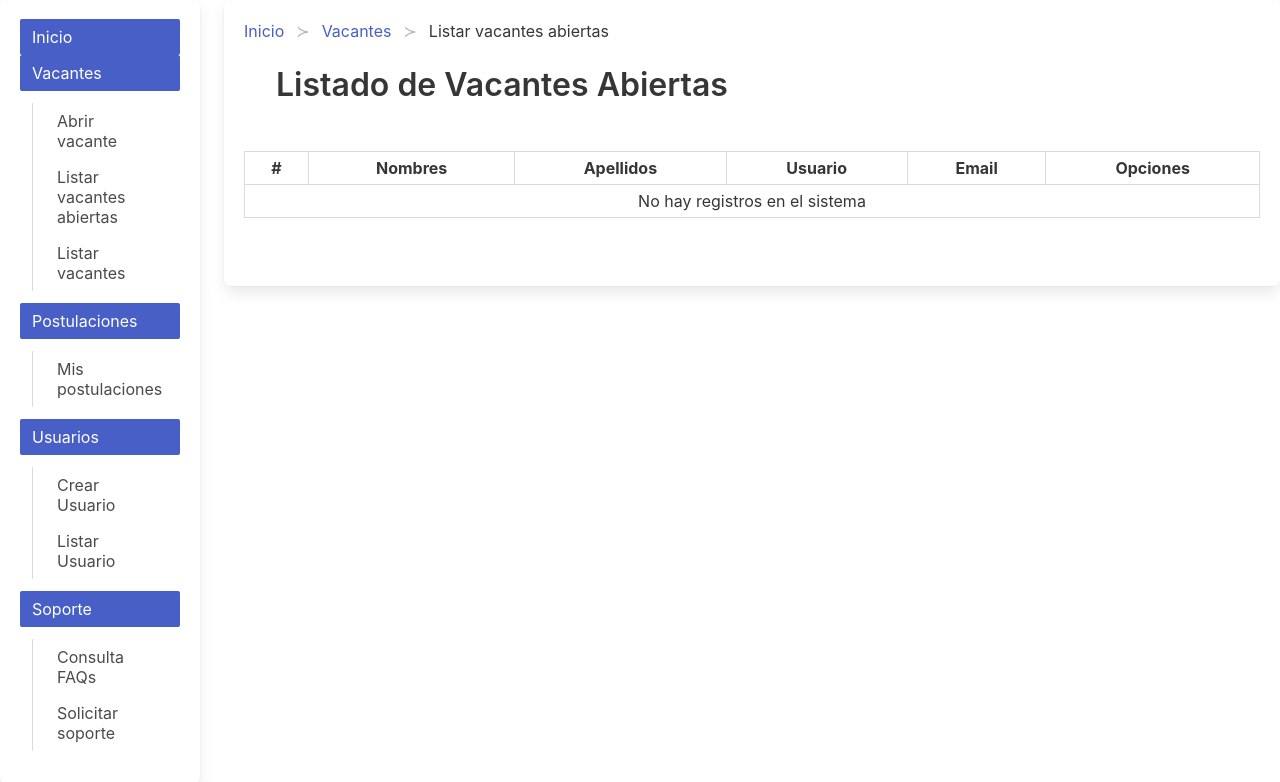
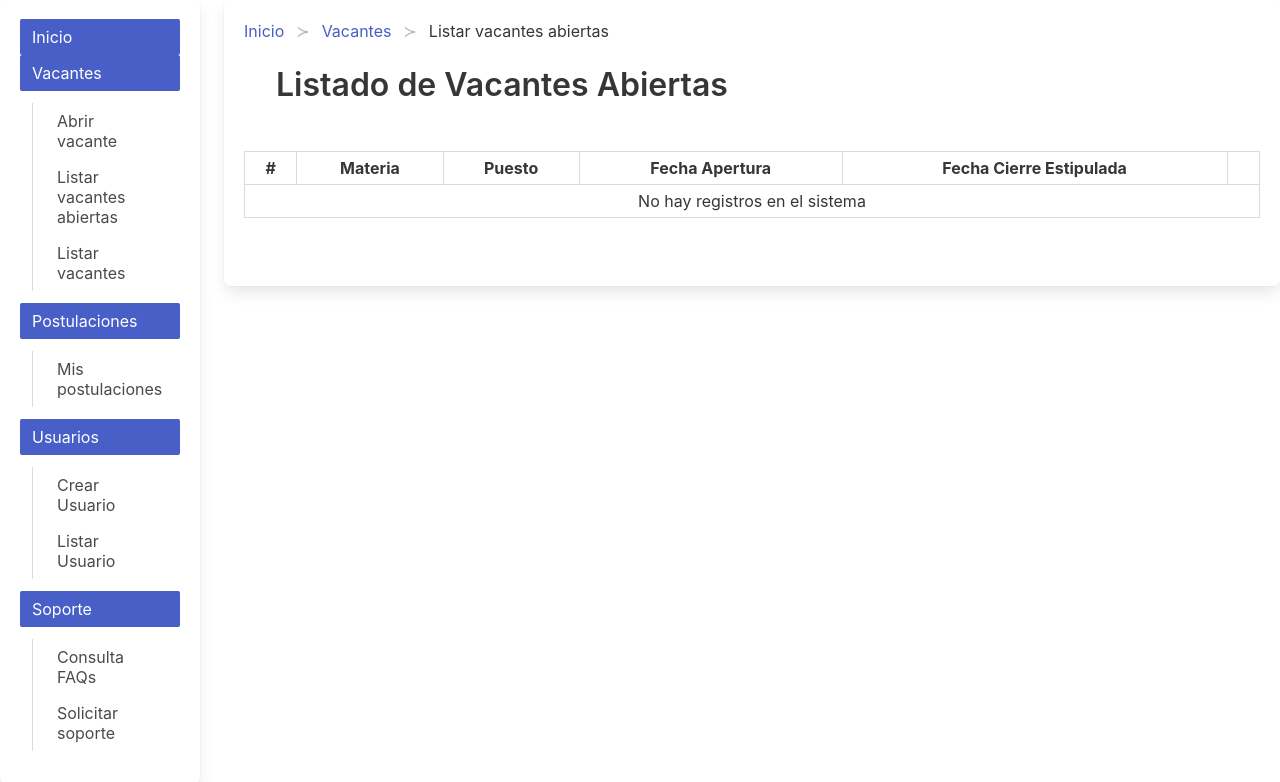
Before and after one commit to eliasagustin/gestionVacantes, a PHP site: page /index.php?vista=listar_vacantes_abiertas in a window 1280 px wide. Shown: the part 57-839 px from the top of the page. Run offline with PHP 8.4, Linux system fonts and the light colour scheme; a user stored in the database is signed in; data comes from the database, SQL or seed files in the repository; data that the repository does not hold is empty.

Commit message:
listado de vacantes simple semi terminado

```diff
--- a/php/vacantes_lista.php
+++ b/php/vacantes_lista.php
@@ -3,20 +3,26 @@
 	$tabla="";
 
 	if(isset($busqueda) && $busqueda!=""){
+        echo 'Deberia empezar la busqueda porque encontró que el campo busqueda es igual a "'.$busqueda.'"';
 
+        /* no se usa
 		$consulta_datos="SELECT * FROM usuario WHERE ((usuario_id!='".$_SESSION['id']."') AND (usuario_nombre LIKE '%$busqueda%' OR usuario_apellido LIKE '%$busqueda%' OR usuario_usuario LIKE '%$busqueda%' OR usuario_email LIKE '%$busqueda%')) ORDER BY usuario_nombre ASC LIMIT $inicio,$registros";
 
 		$consulta_total="SELECT COUNT(usuario_id) FROM usuario WHERE ((usuario_id!='".$_SESSION['id']."') AND (usuario_nombre LIKE '%$busqueda%' OR usuario_apellido LIKE '%$busqueda%' OR usuario_usuario LIKE '%$busqueda%' OR usuario_email LIKE '%$busqueda%'))";
-
+        */
 	}else{
 
-		$consulta_datos="SELECT * FROM usuario WHERE usuario_id!='".$_SESSION['id']."' ORDER BY usuario_nombre ASC LIMIT $inicio,$registros";
-
-		$consulta_total="SELECT COUNT(usuario_id) FROM usuario WHERE usuario_id!='".$_SESSION['id']."'";
+        //Lo saco porque no tengo SESSION['id']
+		$consulta_datos="SELECT * FROM vacante ORDER BY vacante_id ASC LIMIT $inicio,$registros";
+        $consulta_materia="SELECT materia_nombre FROM materia ORDER BY materia_id";
+		$consulta_total="SELECT COUNT(vacante_id) FROM vacante";
 
 	}
 
 	$conexion=conexion();
+
+    $materia_nombre= $conexion->query($consulta_materia);
+    $materia_nombre = $materia_nombre->fetchAll();
 
 	$datos = $conexion->query($consulta_datos);
 	$datos = $datos->fetchAll();
@@ -32,11 +38,11 @@
             <thead>
                 <tr class="has-text-centered">
                 	<th>#</th>
-                    <th>Nombres</th>
-                    <th>Apellidos</th>
-                    <th>Usuario</th>
-                    <th>Email</th>
-                    <th colspan="2">Opciones</th>
+                    <th>Materia</th>
+                    <th>Puesto</th>
+                    <th>Fecha Apertura</th>
+                    <th>Fecha Cierre Estipulada</th>
+                    <th colspan="2"></th>
                 </tr>
             </thead>
             <tbody>
@@ -49,18 +55,15 @@
 			$tabla.='
 				<tr class="has-text-centered" >
 					<td>'.$contador.'</td>
-                    <td>'.$rows['usuario_nombre'].'</td>
-                    <td>'.$rows['usuario_apellido'].'</td>
-                    <td>'.$rows['usuario_usuario'].'</td>
-                    <td>'.$rows['usuario_email'].'</td>
+                    <td>'.$materia_nombre[$rows['materia_id']-1]['materia_nombre'].'</td>
+                    <td>'.$rows['vacante_nombre_puesto'].'</td>
+                    <td>'.$rows['vacante_fecha_apertura'].'</td>
+                    <td>'.$rows['vacante_fecha_cierre_estipulada'].'</td>
                     <td>
-                        <a href="index.php?vista=user_update&user_id_up='.$rows['usuario_id'].'" class="button is-success is-rounded is-small">Actualizar</a>
-                    </td>
-                    <td>
-                        <a href="'.$url.$pagina.'&user_id_del='.$rows['usuario_id'].'" class="button is-danger is-rounded is-small">Eliminar</a>
+                        <a href="index.php?vista=vacante_detallada&vacante_id='.$rows['vacante_id'].'" class="button is-success is-rounded is-small">Más detalles</a>
                     </td>
                 </tr>
-            ';
+            ';//TODO Terminar vista detallada q solo muestra los datos de una determinada vacante
             $contador++;
 		}
 		$pag_final=$contador-1;
--- a/vistas/listar_vacantes_abiertas.php
+++ b/vistas/listar_vacantes_abiertas.php
@@ -25,7 +25,7 @@
 
         $pagina=limpiar_cadena($pagina);  //por las dudas de vunerabilidad la limpio
         $url="index.php?vista=listar_vacantes_abiertas&page=";
-        $registros=15; //        <==== Seteo la cantidad de registros por pag, que se van a mostrar
+        $registros=10; //        <==== Seteo la cantidad de registros por pag, que se van a mostrar
         $busqueda="";
 
         # Paginador usuario #
--- /dev/null
+++ b/vistas/vacante_detallada.php
@@ -0,0 +1,2 @@
+<?php
+    echo "vacante_id".$_GET['vacante_id'];
```
